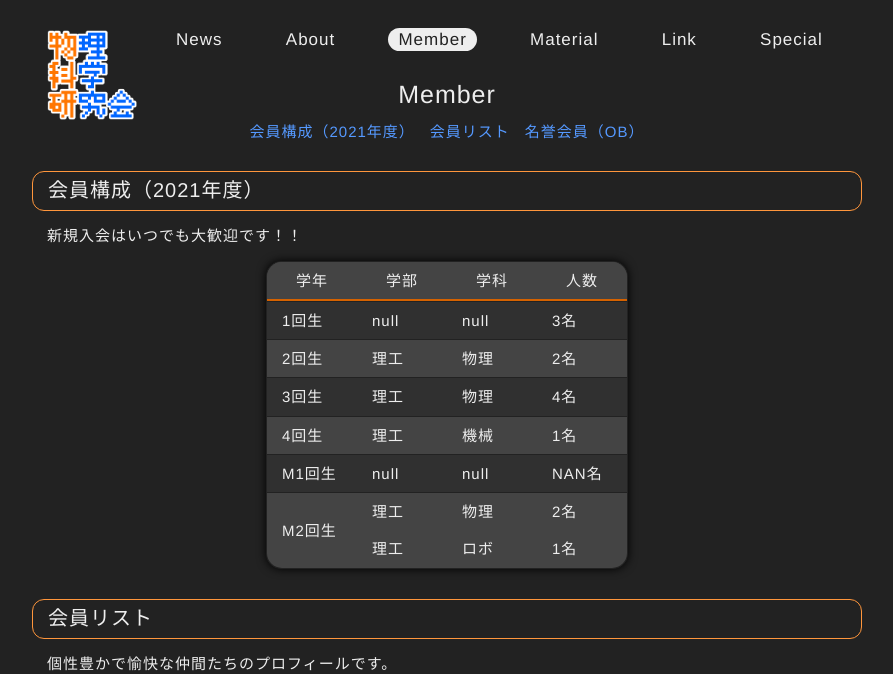
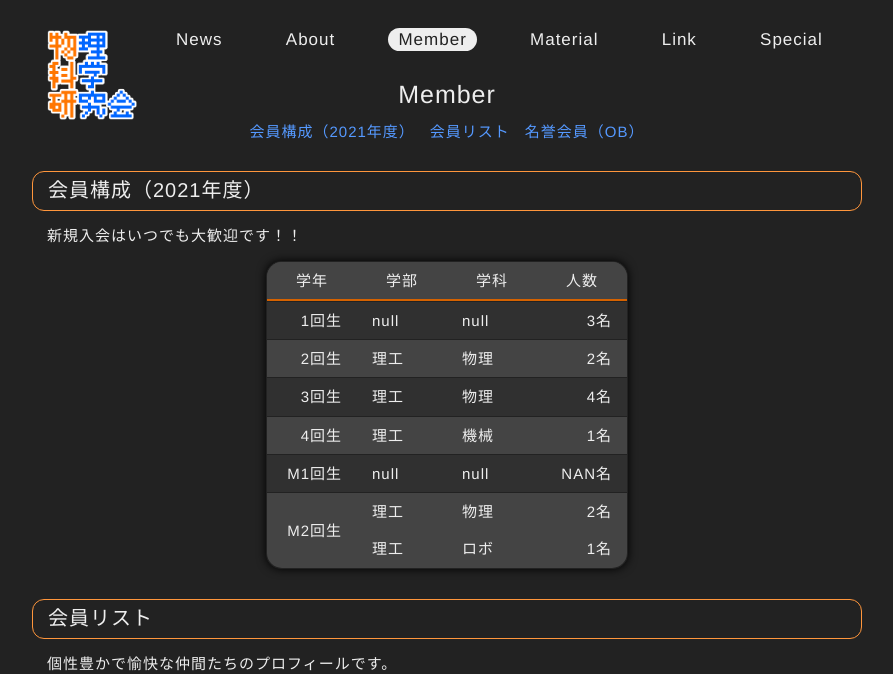
Before and after one commit to vuccaken/vuccaken.github.io, a Jekyll site: the page built from _pages/member.md, in a window 1280 px wide. Shown: the top 674 px of the page, without its empty margins (193-1086 px from the left). Built offline with Jekyll 4.4.1, drawn with Linux system fonts in a browser that asks for light colours; nearby versions of some CDN libraries; grey boxes are pictures that could not be loaded.

Commit message:
adjust member table

```diff
--- a/_includes/pages/member-hierarchy.html
+++ b/_includes/pages/member-hierarchy.html
@@ -10,7 +10,7 @@
 
 {%- assign yaer = site.data.members.current-year -%}
 
-<table class="member_table">
+<table class="member-hierarchy">
   <thead>
     <tr>
       <th>{{ grade_head }}</th><th>学部</th><th>学科</th><th>人数</th>
--- a/_sass/pages/_member.scss
+++ b/_sass/pages/_member.scss
@@ -1,6 +1,12 @@
 //
 // member
 //
+table.member-hierarchy {
+  tr.grade > td:first-child,
+  td:last-child {
+    text-align: right;
+  }
+}
 
 .member-card-area{
   margin: 20px 0;
```
